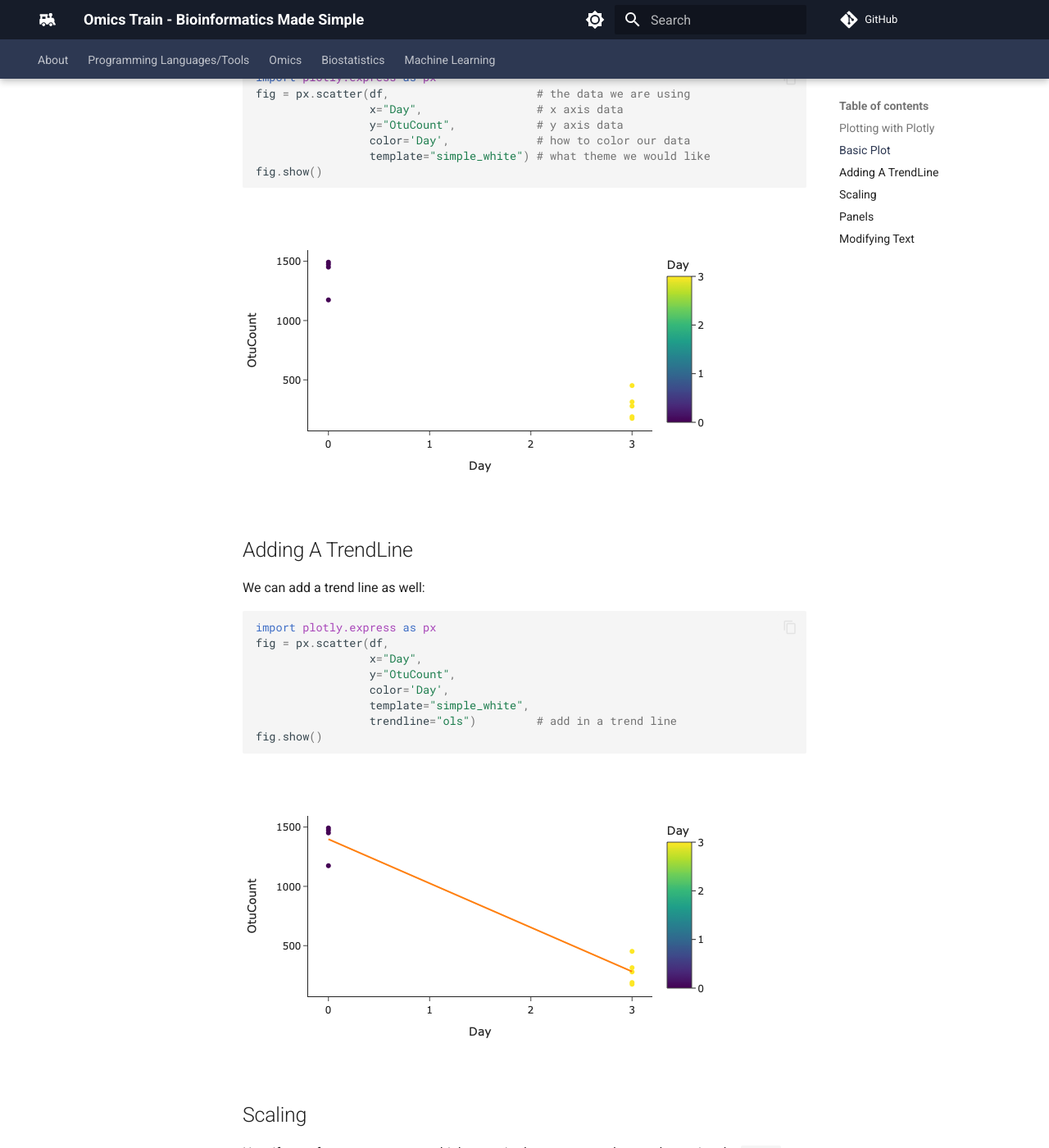
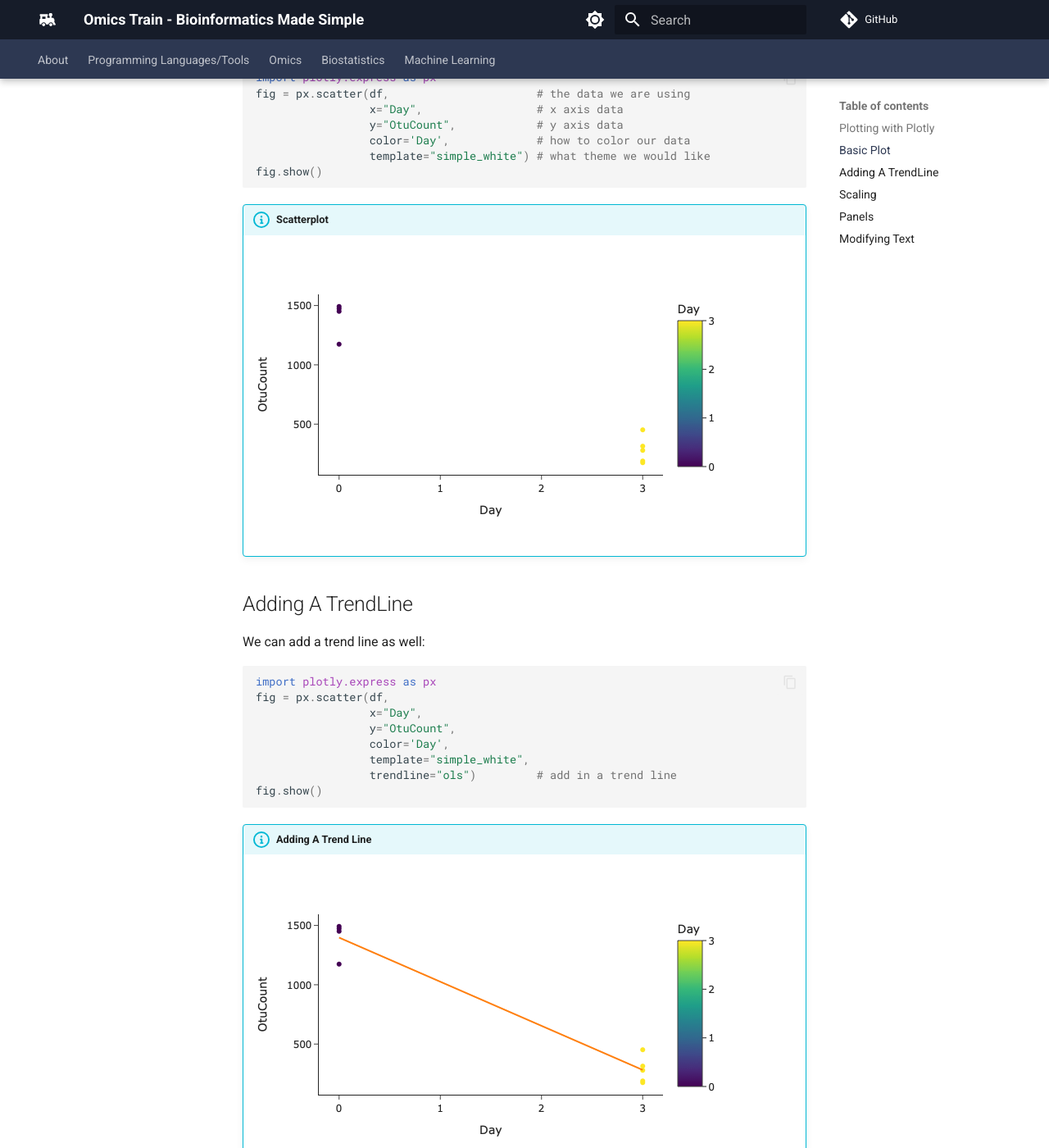
Before and after one commit to comp-tox-jhu/CompToxLab, an MkDocs documentation site: the page built from docs/programming_languages_tools/intro_to_python/04_plotting-plotly.md, in a window 1280 px wide and 1400 px high, scrolled down 429 px. Shown: the whole window at 82% size. Built offline with MkDocs 1.6.1 and Material for MkDocs 9.7.7, drawn with Linux system fonts in a browser that asks for light colours; comment, search, counter and statistics services are not loaded; some of the changed text lies outside the part shown.

Commit message:
Update and rename plotting-plotly.md to 04_plotting-plotly.md

````diff
--- a/docs/programming_languages_tools/intro_to_python/plotting-plotly.md
+++ b/docs/programming_languages_tools/intro_to_python/04_plotting-plotly.md
@@ -20,7 +20,9 @@ fig = px.scatter(df,                      # the data we are using
 fig.show()
 ```
 
-![](images/scatterplot.png)
+!!! info "Scatterplot"
+
+    ![](images/scatterplot.png)
 
 ## Adding A TrendLine
 
@@ -37,7 +39,9 @@ fig = px.scatter(df,
 fig.show()
 ```
 
-![](images/trend-line.png)
+!!! info "Adding A Trend Line"
+
+    ![](images/trend-line.png)
 
 ## Scaling
 
@@ -70,7 +76,9 @@ fig = px.scatter(df,
 fig.show()
 ```
 
-![](images/panels.png)
+!!! info "Adding Panels"
+
+    ![](images/panels.png)
 
 # Modifying Text
 
````
Also changed, not shown: other parts of docs/programming_languages_tools/intro_to_python/04_plotting-plotly.md (+6 -2 lines).
